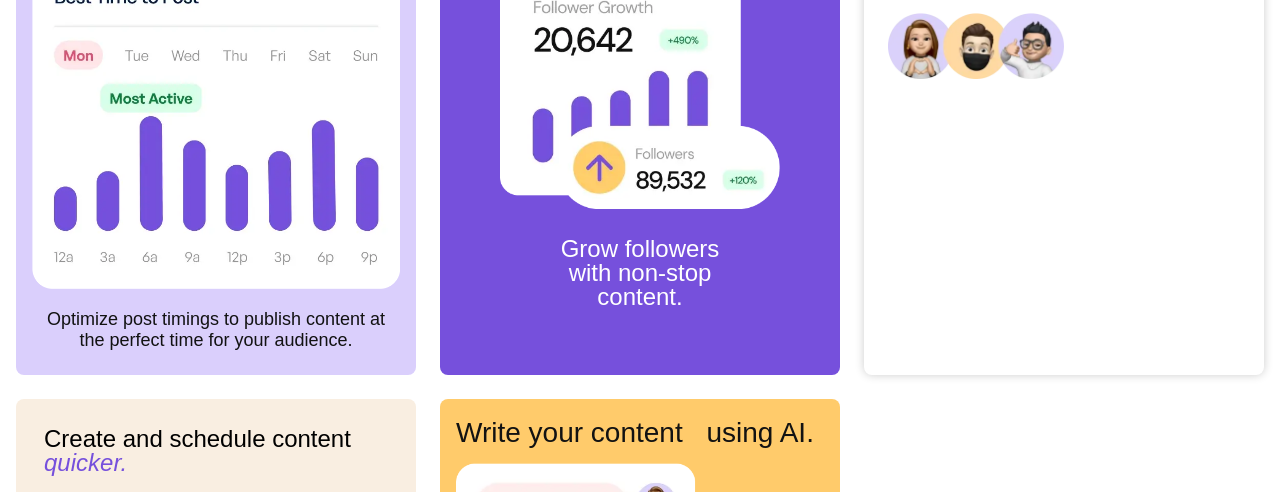
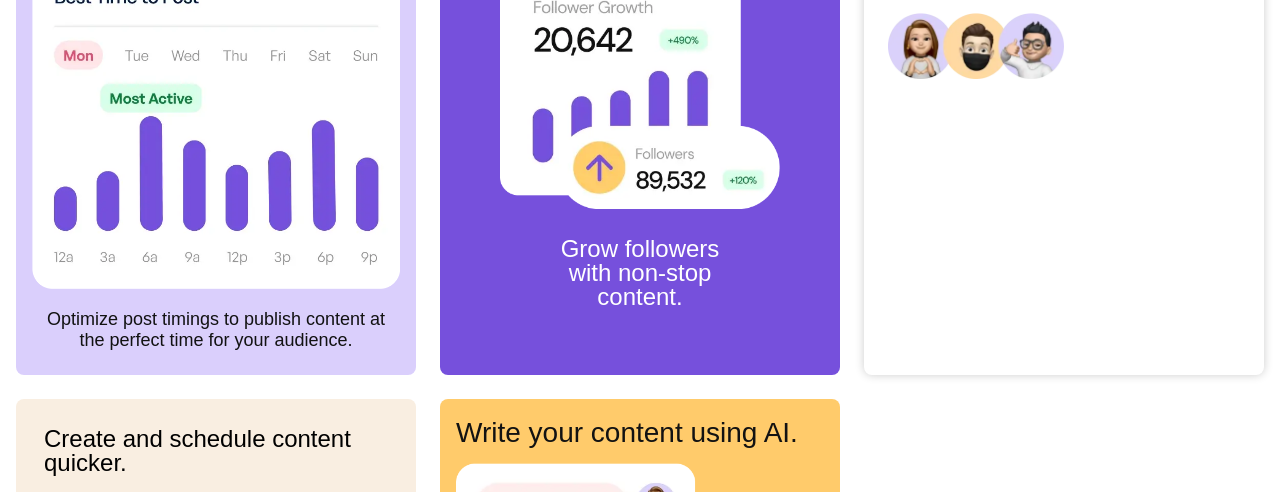
Before and after one commit to Niisari/bento-grid-main, a plain HTML site: page index.html in a window 1280 px wide. Shown: the part 418-910 px from the top of the page. Drawn offline with Linux system fonts and the light colour scheme.

Commit message:
removed margin right utility class from 7th and 8th card

```diff
--- a/index.html
+++ b/index.html
@@ -85,8 +85,7 @@
 
     <div class="bento__grid--cardSeven">
       <h2 class="cardSeven__title">
-        Create and schedule content
-        <span class="span__italic--purple">quicker.</span>
+        Create and schedule content quicker.
       </h2>
 
       <div class="post__image--cardSeven">
@@ -97,7 +96,7 @@
     </div>
 
     <div class="bento__grid--cardEight">
-      <h2 class="cardEight__title">Write your <span class="margin-right">content</span> using AI.</h2>
+      <h2 class="cardEight__title">Write your content using AI.</h2>
 
       <div class="ai__image--cardEight">
         <img
```
